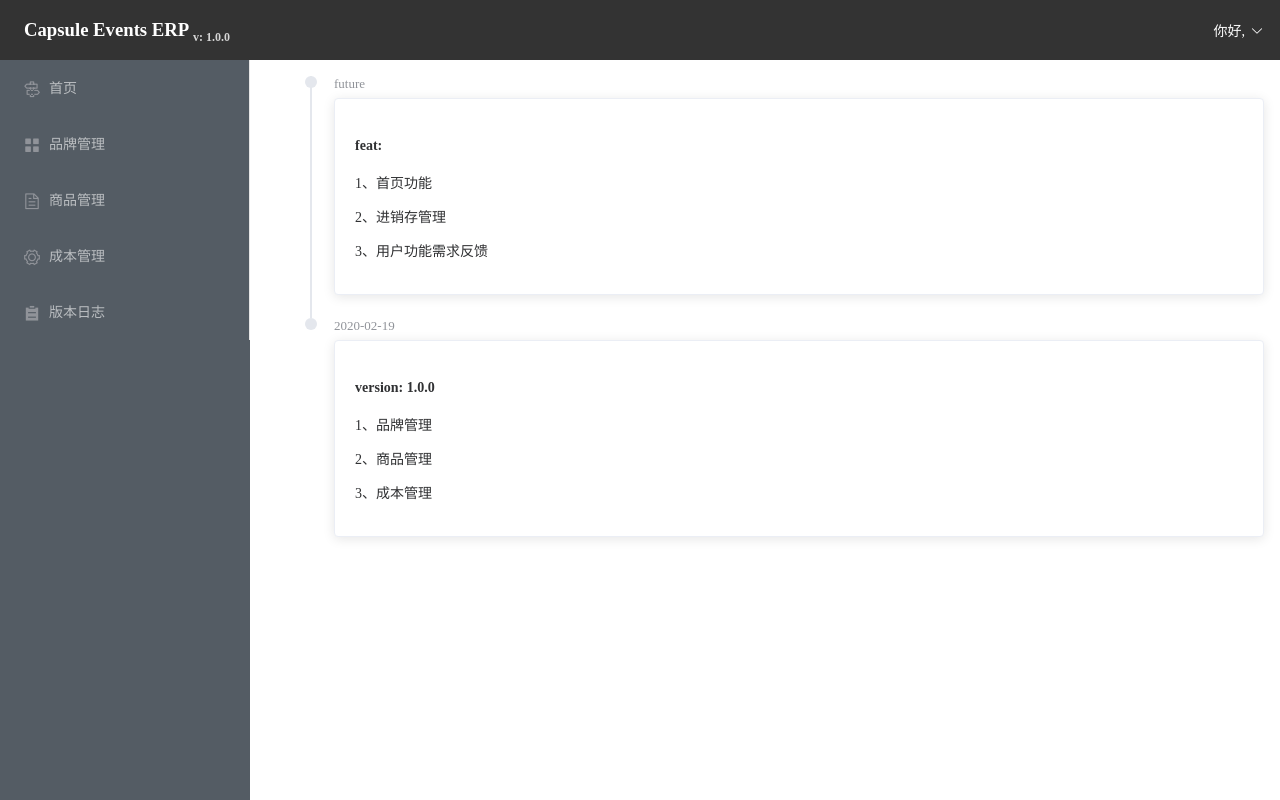
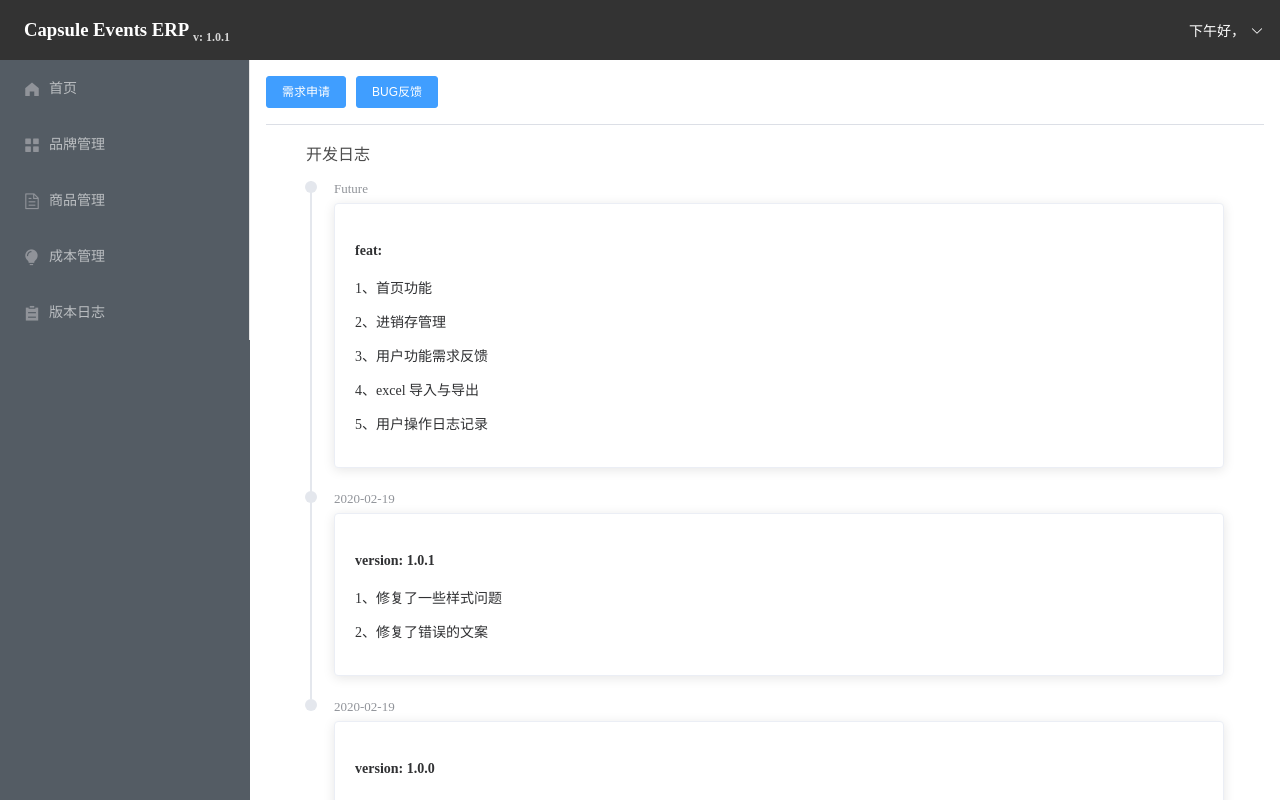
Before and after one commit to youzhiwang/capsule-events-erp-ui, a Vue app: page /version-manage in a window 1280 px wide. Built offline with nearby package versions, Linux system fonts and the light colour scheme; sample sign-in values are in the browser's storage.

Commit message:
feat: 优化

```diff
--- a/src/views/brand-manage/index.vue
+++ b/src/views/brand-manage/index.vue
@@ -155,6 +155,7 @@
               if (res.code === 'success') {
                 this.getTableData()
                 this.handleCancel()
+                this.$message.success('添加品牌成功')
               } else {
                 this.$message.error(res.message)
               }
@@ -180,6 +181,7 @@
               if (res.code === 'success') {
                 this.getTableData()
                 this.handleEditCancel()
+                this.$message.success('编辑品牌成功')
               } else {
                 this.$message.error(res.message)
               }
@@ -234,11 +236,11 @@
 
         .operation-wrap {
             box-sizing: border-box;
-            padding: 14px 0;
+            padding: 16px 0;
         }
 
         .table-wrap {
-            height: calc(100% - 60px - 32px);
+            height: calc(100% - 64px - 32px);
         }
 
         .pagination-wrap {
--- a/src/views/commodity-manage/index.vue
+++ b/src/views/commodity-manage/index.vue
@@ -23,15 +23,13 @@
                         </el-form-item>
                     </el-col>
                     <el-col :span="6">
-                        <el-form-item label-width="0">
-                            <el-button type="primary" @click="handleSearch">搜 索</el-button>
-                            <el-button @click="handleReset">重 置</el-button>
-                        </el-form-item>
+                        <el-button type="primary" @click="handleSearch">搜 索</el-button>
+                        <el-button @click="handleReset">重 置</el-button>
                     </el-col>
                 </el-row>
             </el-form>
         </div>
-        <hr>
+        <el-divider class="divider--custom" />
         <div class="operation-wrap">
             <el-button type="primary" @click="addDialogVisible = true">新增商品</el-button>
             <el-button @click="$message.info('导出功能正在开发中')">导 出</el-button>
@@ -426,9 +424,9 @@
     height: 100%;
     width: 100%;
     .filter-wrap {
-        padding-top: 18px;
+        padding-top: 16px;
     }
-    hr {
+    .divider--custom {
         margin: 0;
     }
     .operation-wrap {
@@ -436,7 +434,7 @@
     }
 
     .table-wrap {
-        height: calc(100% - 69px - 2px - 64px - 32px);
+        height: calc(100% - 66px - 1px - 64px - 32px);
     }
 
     .pagination-wrap {
--- a/src/views/layout/index.vue
+++ b/src/views/layout/index.vue
@@ -2,13 +2,13 @@
     <div class="layout">
         <div class="top-nav-wrap">
             <div class="logo">
-                <h3>Capsule Events ERP <sub>v: 1.0.0</sub></h3>
+                <h3>Capsule Events ERP <sub>v: 1.0.1</sub></h3>
             </div>
             <div class="blank"/>
             <div class="user-info">
                 <el-dropdown trigger="click" @command="handleCommand">
                     <div class="el-dropdown-link nickname">
-                        你好,{{ nickname }}<i class="el-icon-arrow-down el-icon--right"></i>
+                        {{ greetingWords }}，{{ nickname }}<i class="el-icon-arrow-down el-icon--right"></i>
                     </div>
                     <el-dropdown-menu slot="dropdown">
                         <el-dropdown-item command="changePassword">修改密码</el-dropdown-item>
@@ -26,7 +26,7 @@
                          active-text-color="#ffffff"
                          :router="true">
                     <el-menu-item index="/home">
-                        <i class="el-icon-guide"/>
+                        <i class="el-icon-s-home"/>
                         <span slot="title">首页</span>
                     </el-menu-item>
                     <el-menu-item index="/brand-manage">
@@ -38,7 +38,7 @@
                         <span slot="title">商品管理</span>
                     </el-menu-item>
                     <el-menu-item index="/cost-manage">
-                        <i class="el-icon-setting"/>
+                        <i class="el-icon-s-opportunity"/>
                         <span slot="title">成本管理</span>
                     </el-menu-item>
                     <el-menu-item index="/version-manage">
@@ -59,6 +59,7 @@
     name: 'layout',
     data() {
       return {
+        greetingWords: '',
         nickname: ''
       }
     },
@@ -78,7 +79,8 @@
               if (res.code === 'success') this.$message.success('密码修改成功，下次登录将使用新密码')
               else this.$message.error(res.message)
             })
-          }).catch(() => {})
+          }).catch(() => {
+          })
         }
         if (commandItem === 'logout') {
           this.axios.get('/api/logout').then(res => {
@@ -94,9 +96,27 @@
             }
           })
         }
+      },
+      setGreetingWords() {
+        const now = new Date()
+        const hour = now.getHours()
+        let greetingWords = ''
+        if (hour < 6) greetingWords = '凌晨好'
+        else if (hour < 9) greetingWords = '早上好'
+        else if (hour < 12) greetingWords = '上午好'
+        else if (hour < 14) greetingWords = '中午好'
+        else if (hour < 17) greetingWords = '下午好'
+        else if (hour < 19) greetingWords = '傍晚好'
+        else if (hour < 22) greetingWords = '晚上好'
+        else {
+          greetingWords = '夜里好'
+          this.$message.warning('深夜了，赶紧休息吧～')
+        }
+        this.greetingWords = greetingWords
       }
     },
     created() {
+      this.setGreetingWords()
       const loginStatus = localStorage.getItem('loginStatus')
       if (loginStatus) this.nickname = localStorage.getItem('nickname')
     }
@@ -142,6 +162,7 @@
 
                 .nickname {
                     color: #fff;
+                    cursor: pointer;
                 }
             }
         }
--- a/src/views/login/index.vue
+++ b/src/views/login/index.vue
@@ -1,7 +1,7 @@
 <template>
   <div class="login">
     <div class="form-wrap">
-      <h3>Capsule Event ERP</h3>
+      <h3>Capsule Events ERP</h3>
       <el-form
         ref="Form"
         :model="form"
--- a/src/views/subclass/index.vue
+++ b/src/views/subclass/index.vue
@@ -211,7 +211,7 @@
         box-sizing: border-box;
 
         .operation-wrap {
-            padding: 14px 0;
+            padding: 16px 0;
 
             .brand-name {
                 font-size: 12px;
@@ -221,7 +221,7 @@
         }
 
         .table-wrap {
-            height: calc(100% - 60px - 32px);
+            height: calc(100% - 64px - 32px);
         }
 
         .pagination-wrap {
--- a/src/views/version-manage/versionManage.vue
+++ b/src/views/version-manage/versionManage.vue
@@ -1,12 +1,28 @@
 <template>
     <div class="version-manage">
+        <div class="operation-wrap">
+            <el-button type="primary" @click="$message.info('该功能正在开发中')">需求申请</el-button>
+            <el-button type="primary" @click="$message.info('该功能正在开发中')">BUG反馈</el-button>
+        </div>
+        <el-divider class="divider--custom"/>
+        <div class="timeline-wrap">
+            <p class="title">开发日志</p>
             <el-timeline>
-            <el-timeline-item timestamp="future" placement="top">
+                <el-timeline-item timestamp="Future" placement="top">
                     <el-card>
                         <h4>feat:</h4>
                         <p>1、首页功能</p>
                         <p>2、进销存管理</p>
                         <p>3、用户功能需求反馈</p>
+                        <p>4、excel 导入与导出</p>
+                        <p>5、用户操作日志记录</p>
+                    </el-card>
+                </el-timeline-item>
+                <el-timeline-item timestamp="2020-02-19" placement="top">
+                    <el-card>
+                        <h4>version: 1.0.1</h4>
+                        <p>1、修复了一些样式问题</p>
+                        <p>2、修复了错误的文案</p>
                     </el-card>
                 </el-timeline-item>
                 <el-timeline-item timestamp="2020-02-19" placement="top">
@@ -19,6 +35,7 @@
                 </el-timeline-item>
             </el-timeline>
         </div>
+    </div>
 </template>
 
 <script>
@@ -28,11 +45,29 @@
 </script>
 
 <style lang="scss" scoped>
-    .version-manage{
-        padding: 16px;
+    .version-manage {
+        padding: 0 16px;
         height: 100%;
         width: 100%;
         box-sizing: border-box;
         overflow-y: auto;
+
+        .operation-wrap {
+            padding: 16px 0;
+        }
+
+        .divider--custom {
+            margin: 0;
+        }
+
+        .timeline-wrap {
+            padding: 16px 40px 16px 0;
+
+            .title {
+                margin: 0 0 16px 0;
+                padding-left: 40px;
+                color: rgba(0, 0, 0, .7);
+            }
+        }
     }
 </style>
```
Also changed, not shown: src/views/cost-manage/index.vue (+11 -7 lines). Lines whose indentation alone changed are shown as unchanged.
